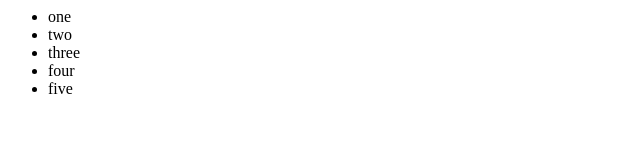
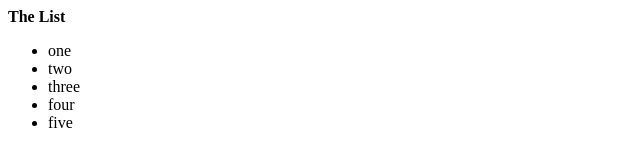
Before and after one commit to melodyhenry/test, a plain HTML site: page index.html in a window 1280 px wide. Shown: the whole page, without its empty margins (0-640 px from the left). Drawn offline with Linux system fonts and the light colour scheme.

Commit message:
added The List

```diff
--- a/index.html
+++ b/index.html
@@ -2,6 +2,7 @@
 <title>Index for Test</title>
 <body>
 
+<p><b>The List</b></p>
 <ul>
 	<li>one</li>
 	<li>two</li>
```
